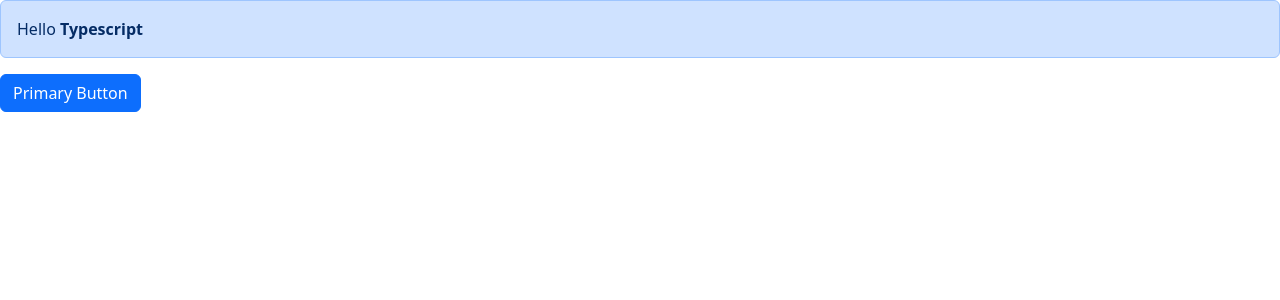
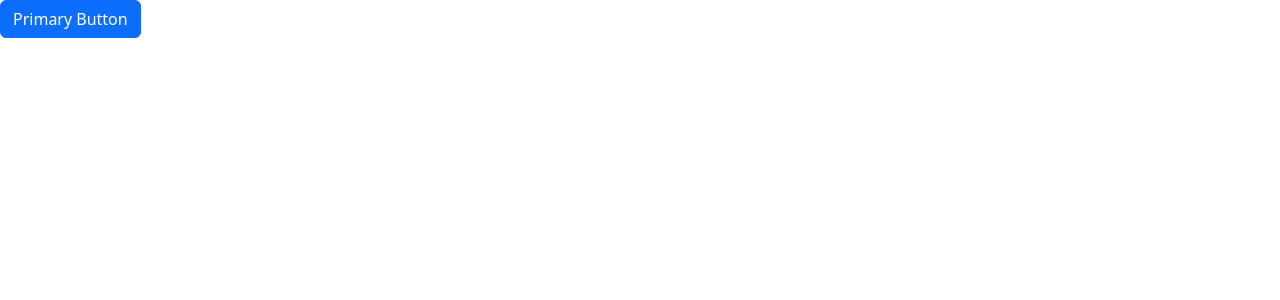
Before and after one commit to chianugo/react-tut, a React (Vite) app: page / in a window 1280 px wide. Shown: the top 300 px of the page. Built offline with nearby package versions, Linux system fonts and the light colour scheme.

Commit message:
exercise 1 answer

```diff
--- a/src/App.tsx
+++ b/src/App.tsx
@@ -1,15 +1,9 @@
-import Alert from "./components/Alert";
 import Button from "./components/Button";
 
 function App() {
   return (
     <div>
-      <Alert>
-        Hello <strong>Typescript</strong>
-      </Alert>
-      <Button color="primary" onClick={() => console.log("clicked")}>
-        Primary Button
-      </Button>
+      <Button onClick={() => console.log("clicked")}>Primary Button</Button>
     </div>
   );
 }
--- a/src/components/Button.tsx
+++ b/src/components/Button.tsx
@@ -1,10 +1,10 @@
 interface ButtonProps {
   children: string;
-  color: string;
+  color?: "primary" | "secondary" | "danger" | "success";
   onClick: () => void;
 }
 
-const Button = ({ children, color, onClick }: ButtonProps) => {
+const Button = ({ children, color = "primary", onClick }: ButtonProps) => {
   return (
     <button type="button" className={"btn btn-" + color} onClick={onClick}>
       {children}
```
